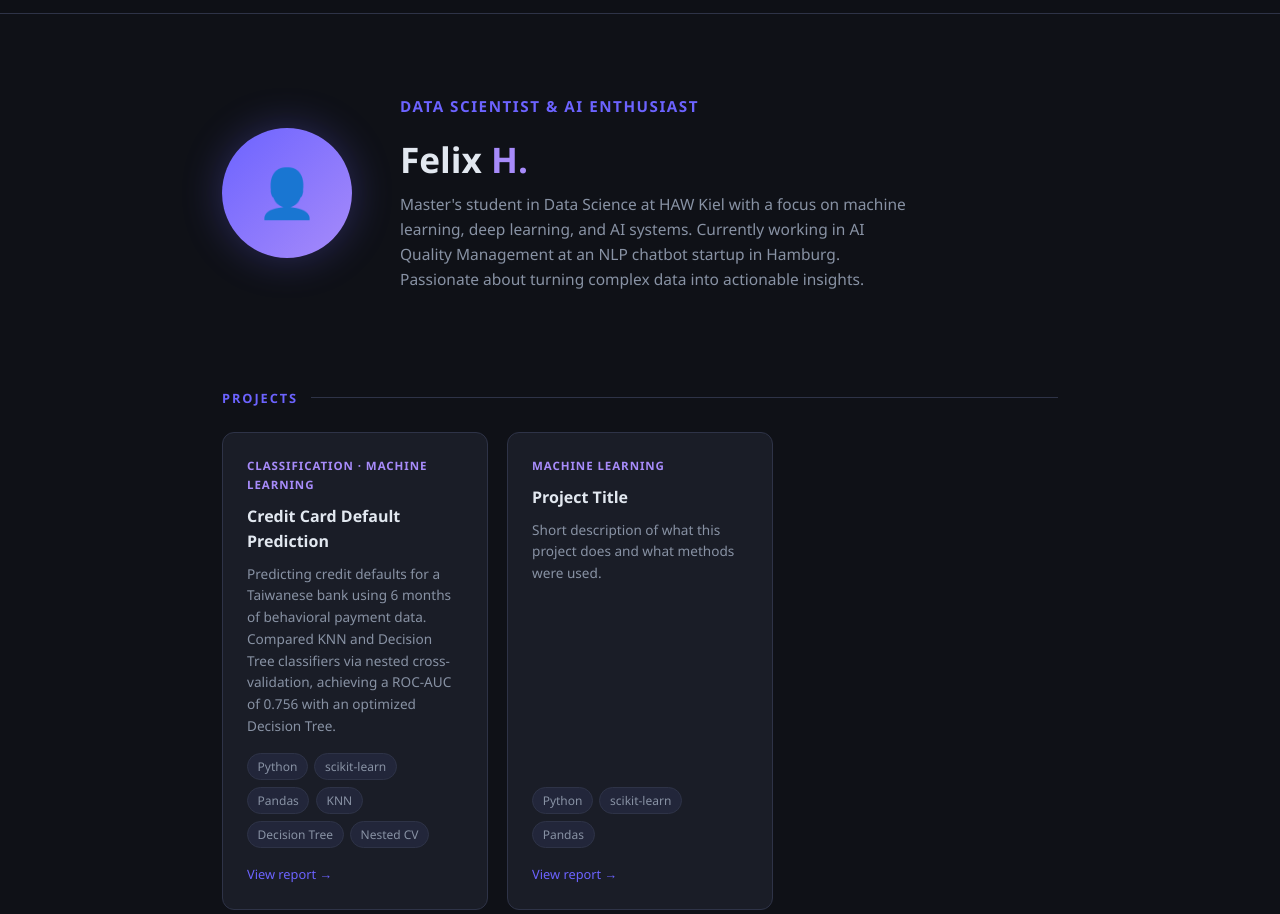
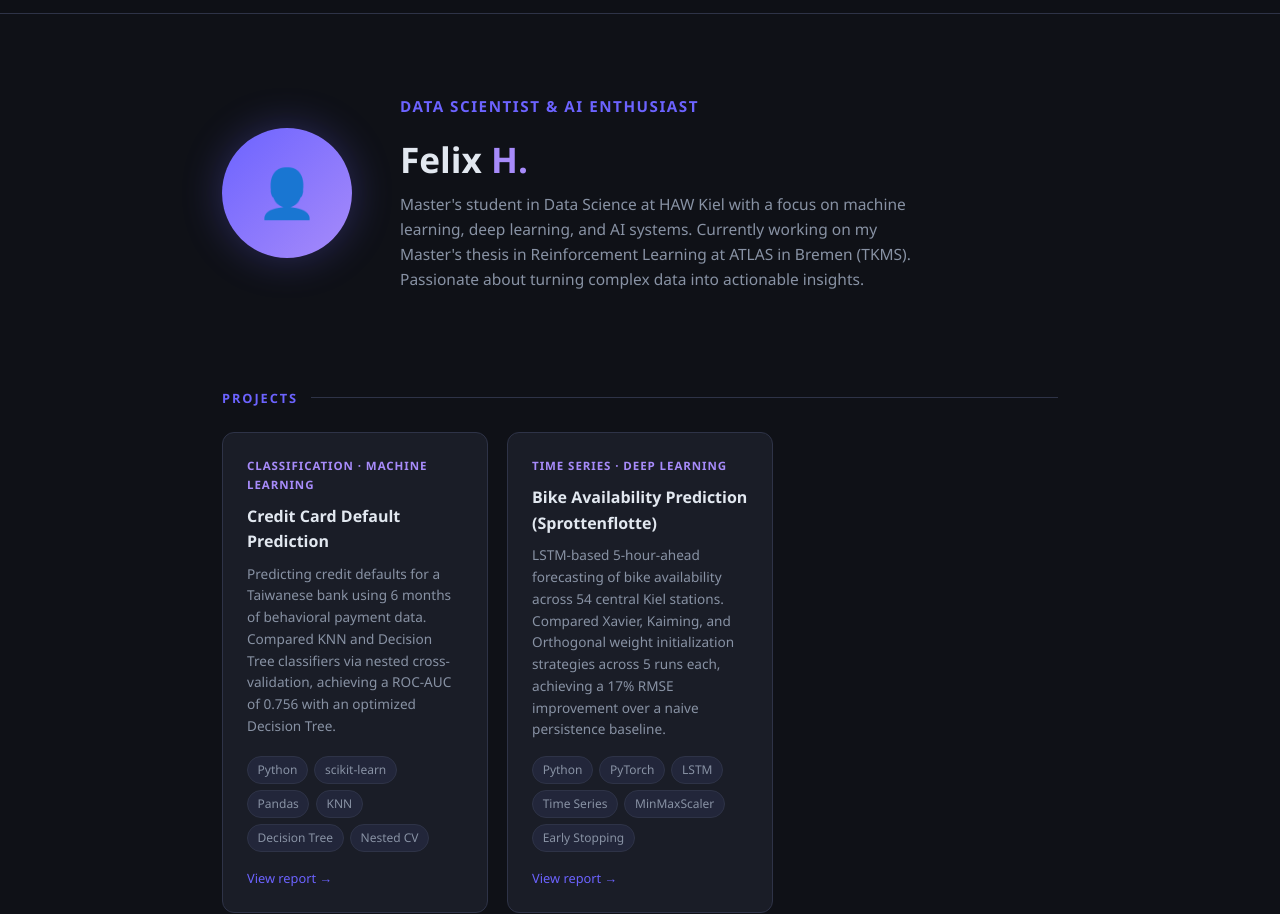
Before and after one commit to FelixH44/felixh_portfolio, a plain HTML site: page index.html in a window 1280 px wide. Shown: the part 47-961 px from the top of the page. Drawn offline with Linux system fonts and the light colour scheme.

Commit message:
updated second project tile

```diff
--- a/index.html
+++ b/index.html
@@ -127,7 +127,7 @@
   <div class="hero-text">
     <div class="title">Data Scientist & AI Enthusiast</div>
     <h1>Felix <span>H.</span></h1>
-    <p>Master's student in Data Science at HAW Kiel with a focus on machine learning, deep learning, and AI systems. Currently working in AI Quality Management at an NLP chatbot startup in Hamburg. Passionate about turning complex data into actionable insights.</p>
+    <p>Master's student in Data Science at HAW Kiel with a focus on machine learning, deep learning, and AI systems. Currently working on my Master's thesis in Reinforcement Learning at ATLAS in Bremen (TKMS). Passionate about turning complex data into actionable insights.</p>
   </div>
 </div>
 
@@ -150,19 +150,20 @@
       <div class="arrow">View report →</div>
     </a>
 
-    <a class="project-card" href="#">
-      <div class="category">Machine Learning</div>
-      <h3>Project Title</h3>
-      <p>Short description of what this project does and what methods were used.</p>
+    <a class="project-card" href="report.html">
+      <div class="category">Time Series · Deep Learning</div>
+      <h3>Bike Availability Prediction (Sprottenflotte)</h3>
+      <p>LSTM-based 5-hour-ahead forecasting of bike availability across 54 central Kiel stations. Compared Xavier, Kaiming, and Orthogonal weight initialization strategies across 5 runs each, achieving a 17% RMSE improvement over a naive persistence baseline.</p>
       <div class="card-tags">
         <span class="card-tag">Python</span>
-        <span class="card-tag">scikit-learn</span>
-        <span class="card-tag">Pandas</span>
+        <span class="card-tag">PyTorch</span>
+        <span class="card-tag">LSTM</span>
+        <span class="card-tag">Time Series</span>
+        <span class="card-tag">MinMaxScaler</span>
+        <span class="card-tag">Early Stopping</span>
       </div>
       <div class="arrow">View report →</div>
     </a>
-
-    <!-- Add more cards here as you add projects -->
 
   </div>
 </section>
```
